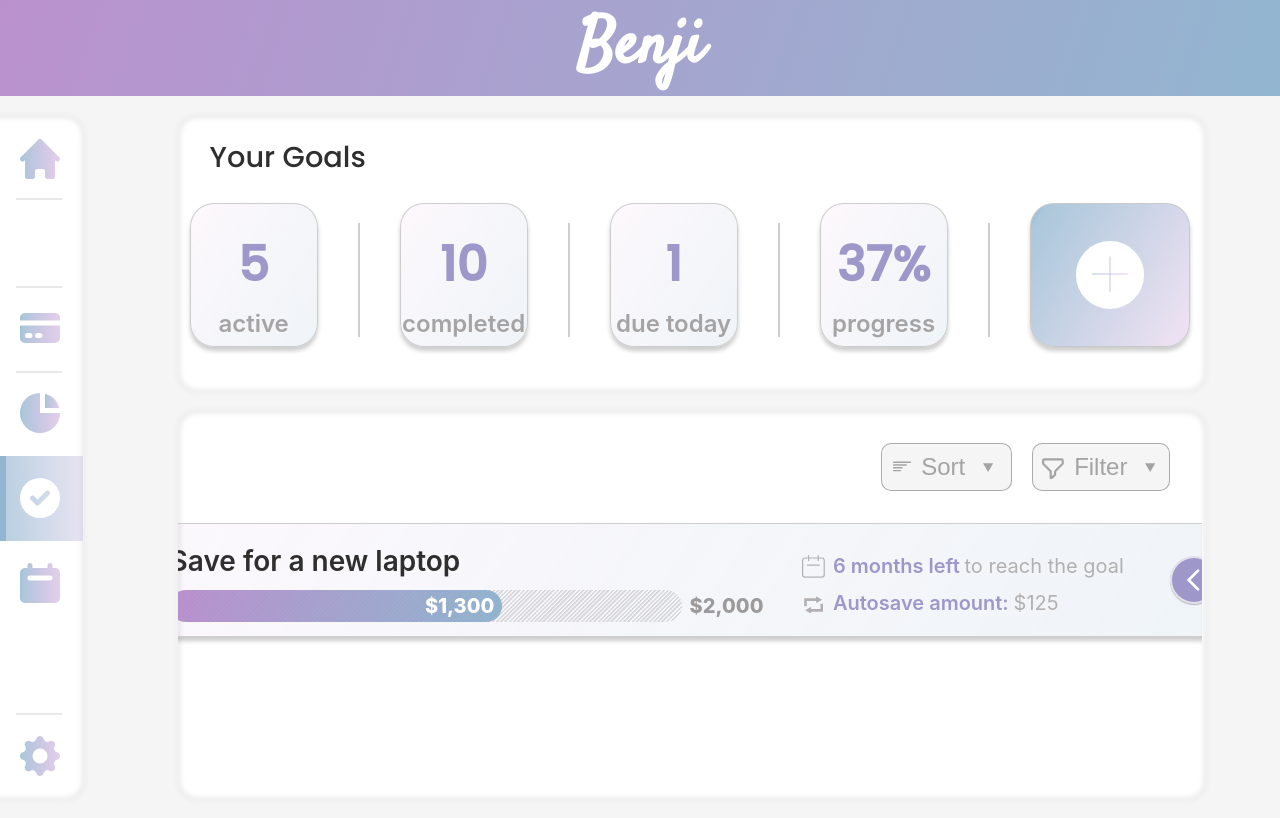
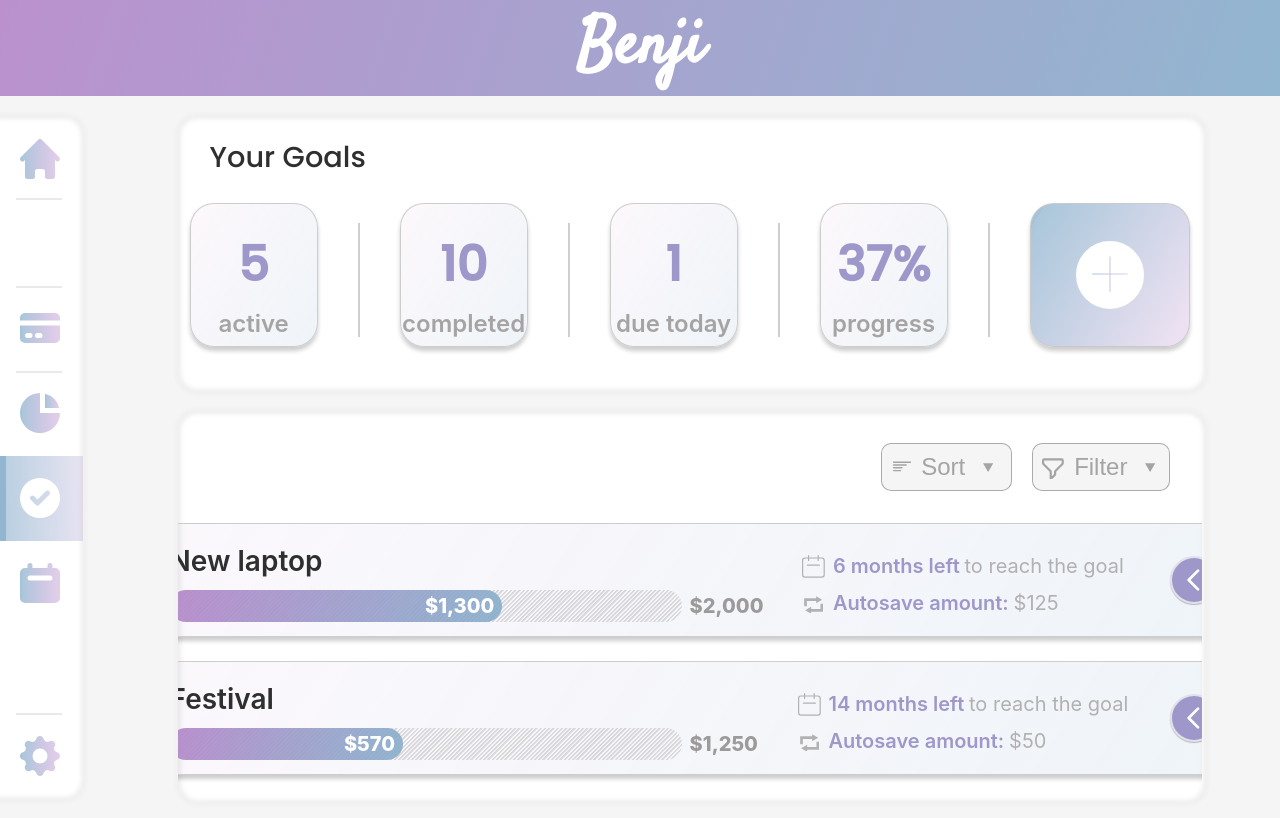
Before and after one commit to victorsandru/Benji, a React (Create React App) app in the folder benji/: page /goals in a window 1280 px wide. Shown: the top 818 px of the page. Built offline with nearby package versions, Linux system fonts and the light colour scheme.

Commit message:
Add second goal to DummyGoalData.js

```diff
--- a/benji/src/components/DummyGoalData.js
+++ b/benji/src/components/DummyGoalData.js
@@ -1,6 +1,6 @@
 const dummyGoals = [
   {
-    name: "Save for a new laptop",
+    name: "New laptop",
     goalAmount: 2000,
     savedAmount: 1300,
     autosaveAmount: 125,
@@ -49,6 +49,56 @@
       },
     ],
   },
+  {
+    name: "Festival",
+    goalAmount: 1250,
+    savedAmount: 570,
+    autosaveAmount: 50,
+    subgoals: [
+      {
+        name: "Ticket",
+        goalAmount: 450,
+        savedAmount: 300,
+      },
+      {
+        name: "Transportation",
+        goalAmount: 400,
+        savedAmount: 90,
+      },
+      {
+        name: "Hotel and Food",
+        goalAmount: 400,
+        savedAmount: 250,
+      },
+    ],
+    savingsHistory: [
+      {
+        month: "Feb",
+        year: "2022",
+        savedAmount: 75,
+      },
+      {
+        month: "Mar",
+        year: "2022",
+        savedAmount: 20,
+      },
+      {
+        month: "Apr",
+        year: "2022",
+        savedAmount: 50,
+      },
+      {
+        month: "May",
+        year: "2022",
+        savedAmount: 50,
+      },
+      {
+        month: "Jun",
+        year: "2022",
+        savedAmount: 60,
+      },
+    ],
+  },
 ];
 
 export default dummyGoals;
```
